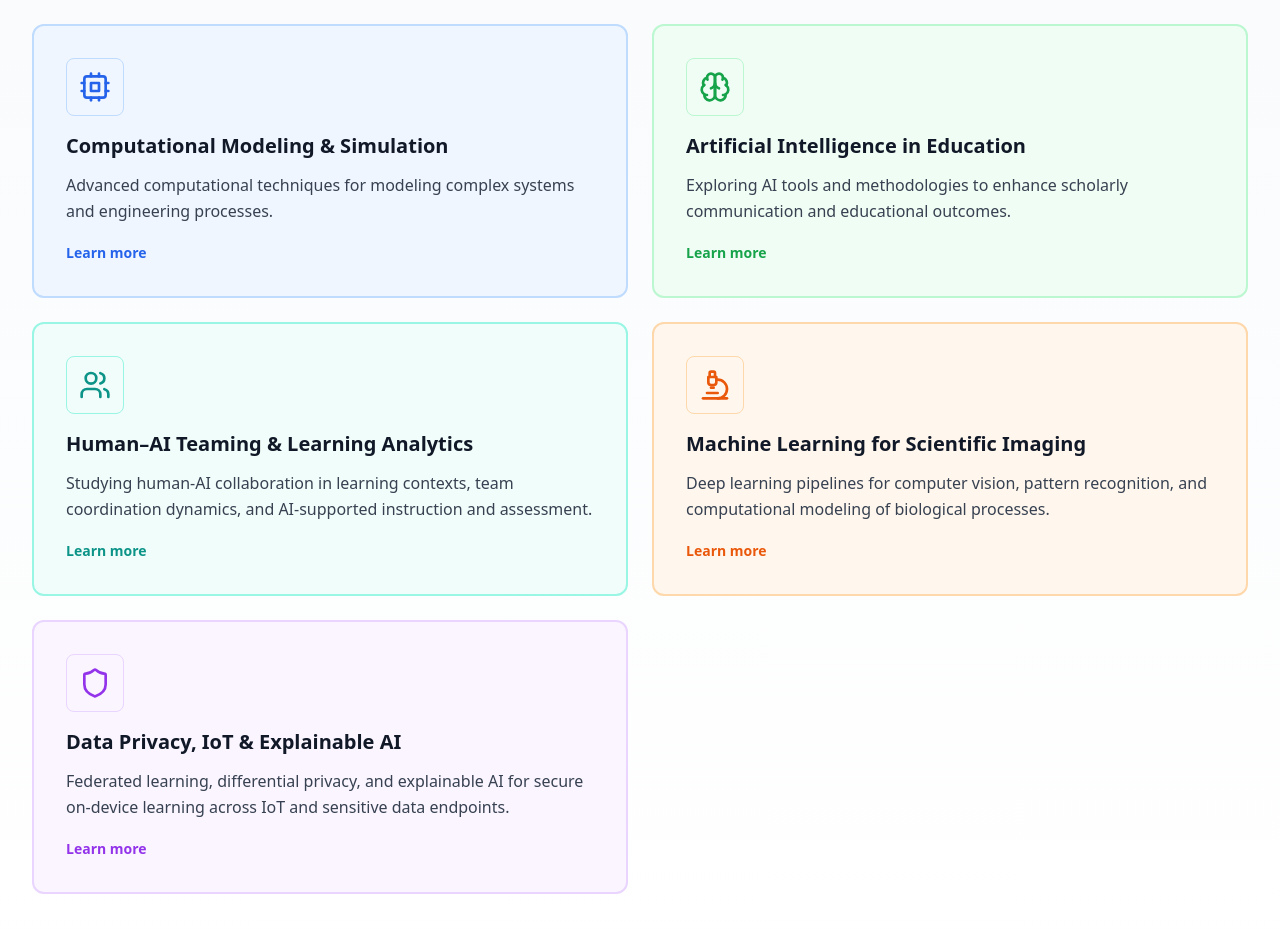
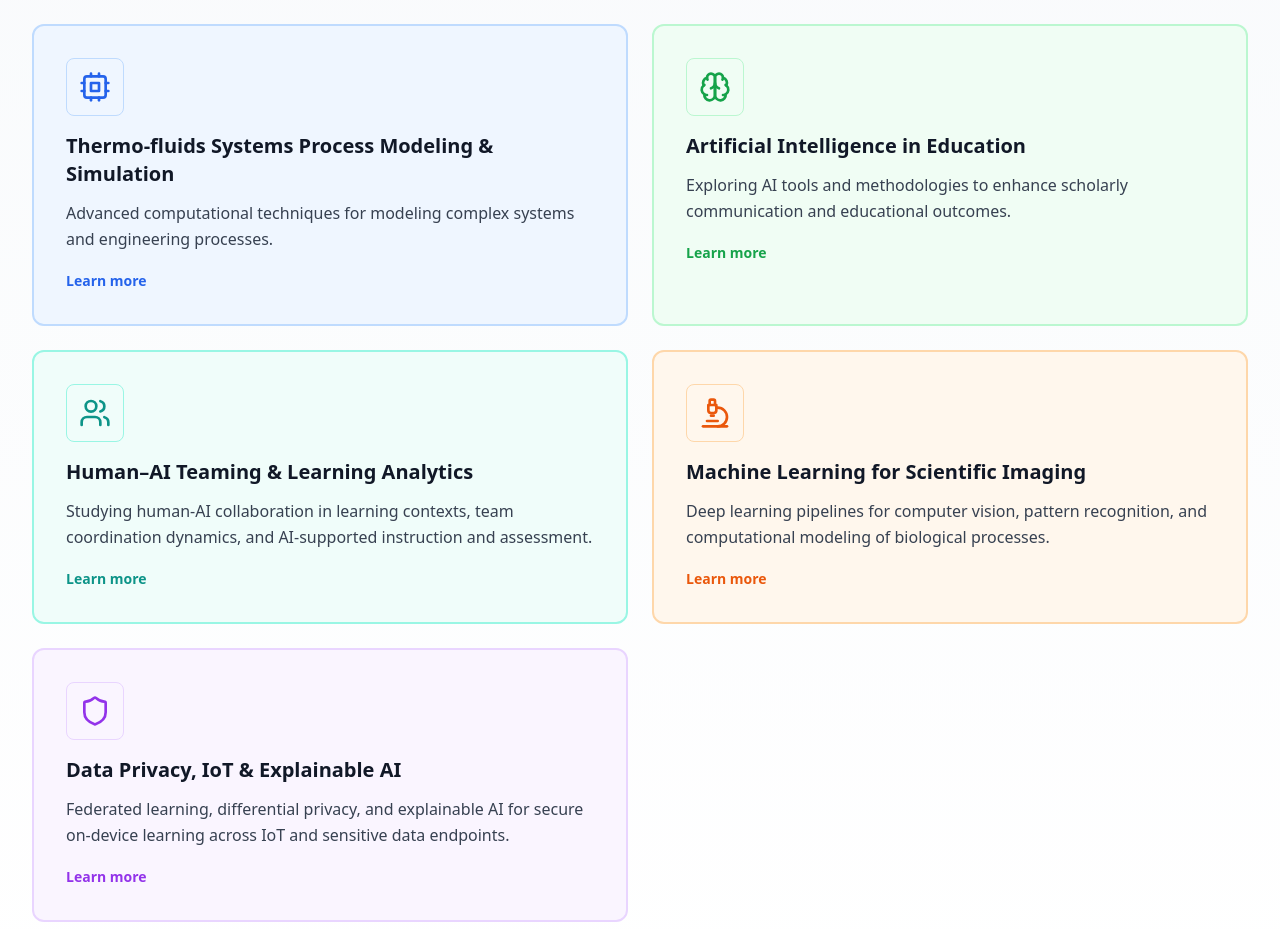
Before and after one commit to Abasfreky1/professor-portfolio, a React (Vite) app: page / in a window 1280 px wide. Shown: the part 2540-3469 px from the top of the page. Built offline with nearby package versions, Linux system fonts and the light colour scheme.

Commit message:
Update title for Computational Modeling area

```diff
--- a/src/components/Research.tsx
+++ b/src/components/Research.tsx
@@ -7,7 +7,7 @@ export function Research() {
   const areas = [
     {
       icon: Cpu,
-      title: 'Computational Modeling & Simulation',
+      title: 'Thermo-fluids Systems Process Modeling & Simulation',
       description: 'Advanced computational techniques for modeling complex systems and engineering processes.',
       color: 'blue',
       image: '/professor-portfolio/computational-modeling.jpg',
```
